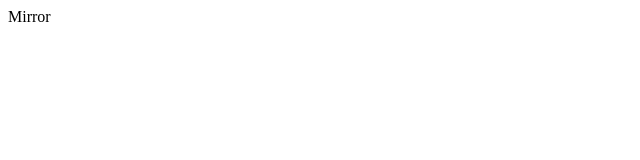
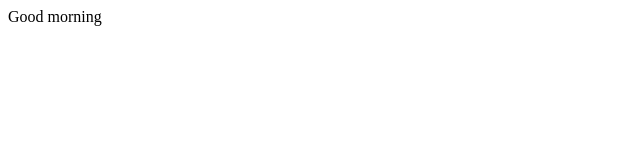
Before and after one commit to neb-b/mirrR, a Next.js app: page / in a window 1280 px wide. Shown: the top 160 px of the page, without its empty margins (0-640 px from the left). Built offline with nearby package versions, Linux system fonts and the light colour scheme.

Commit message:
add greeting

```diff
--- /dev/null
+++ b/components/greeting/index.js
@@ -0,0 +1,37 @@
+import React, { Component } from 'react'
+import moment from 'moment'
+
+export default class Greeting extends Component {
+  constructor () {
+    super()
+    this.greetingUpdate = null
+    this.state = {
+      greetingMsg: this.getGreetingMsg()
+    }
+  }
+
+  componentDidMount () {
+    const updateTimeInMinutes = 5
+    const updateInterval = 60000 * updateTimeInMinutes
+
+    this.greetingUpdate = setInterval(() => {
+      this.setState({ greetingMsg: getGreetingMsg()})
+    }, updateInterval)
+  }
+
+  getGreetingMsg () {
+    const time = Number(moment().format('HH').split(' ')[0])
+    if (time < 4) return "Good night"
+    if (time < 10) return "Good morning"
+    if (time < 16) return "Good afternoon"
+    return "Good evening"
+  }
+
+  render() {
+    return (
+      <div>
+        {this.state.greetingMsg}
+      </div>
+    )
+  }
+}
--- a/components/mirror.js
+++ b/components/mirror.js
@@ -1,5 +1,6 @@
 import React, { Component } from 'react'
 import { connect } from 'react-redux'
+import Greeting from './greeting'
 
 class Mirror extends Component {
   constructor (props) {
@@ -10,7 +11,7 @@ class Mirror extends Component {
     console.log("render", this.props)
     return (
       <div>
-        Mirror
+        <Greeting />
       </div>
     )
   }
```
